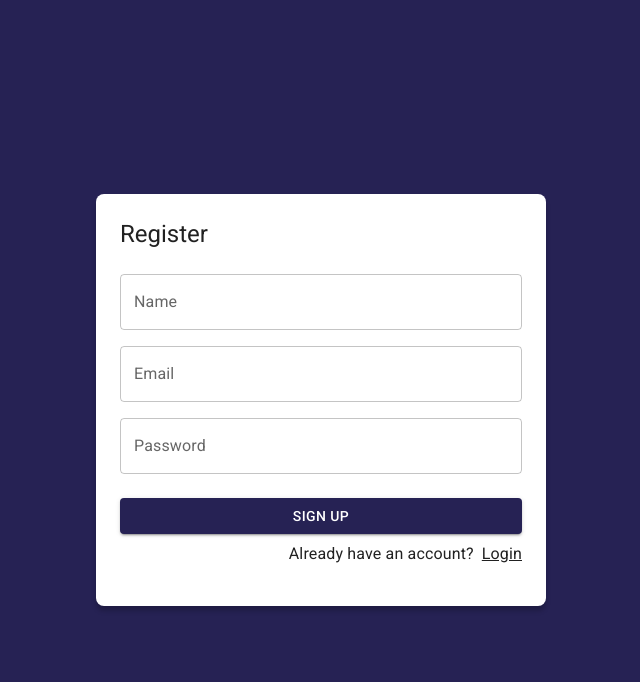
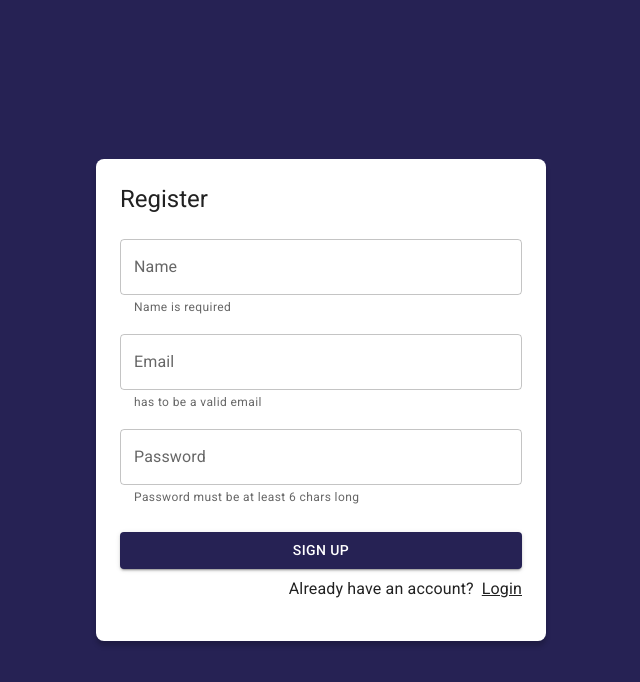
Before and after one commit to kelly1801/JournalApp, a React (Vite) app: page /auth/register in a window 1280 px wide. Shown: the top 682 px of the page, without its empty margins (319-959 px from the left). Built offline with nearby package versions, Linux system fonts and the light colour scheme.

Commit message:
add custom validations

```diff
--- a/src/auth/pages/RegisterPage.jsx
+++ b/src/auth/pages/RegisterPage.jsx
@@ -1,30 +1,96 @@
-import AuthLayout from "../layout/AuthLayout";
+import { useState } from "react";
 import { Grid, TextField, Link, Button, Typography } from "@mui/material";
 import { Link as RouterLink } from "react-router-dom";
+import { useForm } from "../../hooks/useForm";
+import { isValidEmail, isValidLength } from "../../helpers/validationHelpers";
+import AuthLayout from "../layout/AuthLayout";
+
+const formData = {
+  email: "",
+  password: "",
+  displayName: "",
+};
+
+const formValidations = {
+  email: [(email) => isValidEmail(email), "has to be a valid email"],
+  password: [
+    (password) => isValidLength(password, 6),
+    "Password must be at least 6 chars long",
+  ],
+  displayName: [
+    (displayName) => isValidLength(displayName, 1),
+    "Name is required",
+  ],
+};
 
 export const RegisterPage = () => {
+  const [isSubmited, setIsSubmited] = useState(false);
+
+  const {
+    displayName,
+    password,
+    email,
+    onInputChange,
+    displayNameValid,
+    emailValid,
+    passwordValid,
+    isValidForm,
+  } = useForm(formData, formValidations);
+
+  const submitHandler = (event) => {
+    event.preventDefault();
+    setIsSubmited(true);
+
+    if (!isValidForm) return
+  };
+
   return (
     <AuthLayout title="Register">
-      <form>
+      <form onSubmit={submitHandler}>
         <Grid container>
           <Grid item xs={12} sx={{ mt: 2 }}>
             <TextField
               label="Name"
               placeholder="Jane doe"
               type="text"
+              name="displayName"
+              value={displayName}
+              onChange={onInputChange}
+              error={!!displayNameValid && isSubmited}
+              helperText={displayNameValid}
               fullWidth
             />
           </Grid>
           <Grid item xs={12} sx={{ mt: 2 }}>
-            <TextField label="Email" placeholder="mail@example.com" fullWidth />
+            <TextField
+              label="Email"
+              placeholder="mail@example.com"
+              type="email"
+              name="email"
+              value={email}
+              onChange={onInputChange}
+              error={!!emailValid && isSubmited}
+              helperText={emailValid}
+              fullWidth
+            />
           </Grid>
           <Grid item xs={12} sx={{ mt: 2 }}>
-            <TextField label="Password" placeholder="******" fullWidth />
+            <TextField
+              label="Password"
+              placeholder="******"
+              name="password"
+              value={password}
+              type="password"
+              onChange={onInputChange}
+              error={!!passwordValid && isSubmited}
+              helperText={passwordValid}
+              fullWidth
+            />
           </Grid>
 
           <Grid container spacing={2} sx={{ mb: 2, mt: 1 }}>
             <Grid item xs={12}>
-              <Button variant="contained" fullWidth>
+              <Button type="submit" variant="contained" fullWidth>
                 Sign Up
               </Button>
             </Grid>
--- /dev/null
+++ b/src/helpers/validationHelpers.js
@@ -0,0 +1,8 @@
+export const  isValidEmail = (email = '') => {
+  const emailReg = /^[^\s@]+@[^\s@]+\.[^\s@]+$/;
+  return emailReg.test(email);
+};
+
+export const isValidLength = (str = '', length = 6) => {
+  return str.length >= length;
+};
--- a/src/hooks/useForm.js
+++ b/src/hooks/useForm.js
@@ -1,25 +1,47 @@
-import { useState } from 'react';
+import { useState, useEffect, useMemo } from "react";
 
-export const useForm = ( initialForm = {} ) => {
+export const useForm = (initialForm = {}, formValidations = {}) => {
+  const [formState, setFormState] = useState(initialForm);
+  const [formValidation, setFormValidation] = useState({});
 
-    const [ formState, setFormState ] = useState( initialForm );
+  useEffect(() => {
+    createValidators();
+  }, [formState]);
 
   const onInputChange = ({ target }) => {
     const { name, value } = target;
     setFormState({
       ...formState,
-            [ name ]: value
+      [name]: value,
     });
+  };
+
+  const onResetForm = () => {
+    setFormState(initialForm);
+  };
+
+  const createValidators = () => {
+    const formCheckedValues = {};
+
+    for (const formField of Object.keys(formValidations)) {
+      const [fn, errorMessage = "invalid field"] = formValidations[formField];
+      formCheckedValues[`${formField}Valid`] = fn(formState[formField])
+        ? null
+        : errorMessage;
     }
 
-    const onResetForm = () => {
-        setFormState( initialForm );
-    }
+    setFormValidation(formCheckedValues);
+  };
+  const isValidForm = useMemo(() => {
+    return Object.values(formValidation).every((val) => val === null);
+  }, [formValidation]);
 
   return {
     ...formState,
+    ...formValidation,
+    isValidForm,
     formState,
     onInputChange,
     onResetForm,
-    }
-}
+  };
+};
```
Lines whose indentation alone changed are shown as unchanged.
